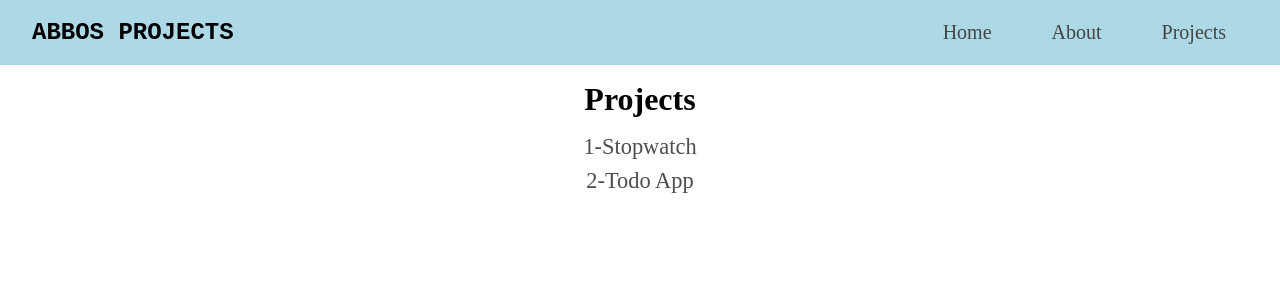
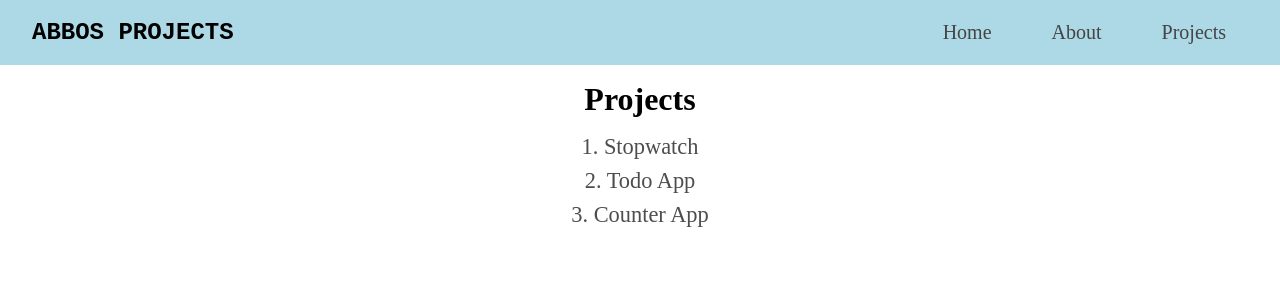
Before and after one commit to cbuabbosbek/react-revision-10-01, a React (Vite) app: page /projects in a window 1280 px wide. Shown: the top 300 px of the page. Built offline with nearby package versions, Linux system fonts and the light colour scheme.

Commit message:
counter app routing and link is done

```diff
--- a/src/App.jsx
+++ b/src/App.jsx
@@ -8,6 +8,7 @@ import Stopwatch from "./pages/Stopwatch";
 import Layout from "./layouts/Layout";
 import TodoApp from "./pages/TodoApp";
 import ProjectLayout from "./layouts/ProjectLayout";
+import CounterApp from "./pages/Counter";
 
 function App() {
   return (
@@ -22,6 +23,7 @@ function App() {
           <Route path="/projects" element={<ProjectLayout />}>
             <Route path="/projects/stopwatch" element={<Stopwatch />}></Route>
             <Route path="/projects/todo" element={<TodoApp />}></Route>
+            <Route path="/projects/counter" element={<CounterApp />}></Route>
           </Route>
         </Route>
       </Routes>
--- /dev/null
+++ b/src/pages/Counter.jsx
@@ -0,0 +1,9 @@
+function CounterApp() {
+  return (
+    <>
+      <h1>Counter App</h1>
+    </>
+  );
+}
+
+export default CounterApp;
--- a/src/pages/Projects.jsx
+++ b/src/pages/Projects.jsx
@@ -7,10 +7,13 @@ function Projects() {
       <div className="projects-wrap">
         <ul>
           <li>
-            <Link to={"/projects/stopwatch"}>1-Stopwatch</Link>
+            <Link to={"/projects/stopwatch"}>1. Stopwatch</Link>
           </li>
           <li>
-            <Link to={"/projects/todo"}>2-Todo App</Link>
+            <Link to={"/projects/todo"}>2. Todo App</Link>
+          </li>
+          <li>
+            <Link to={"/projects/counter"}>3. Counter App</Link>
           </li>
         </ul>
       </div>
```
